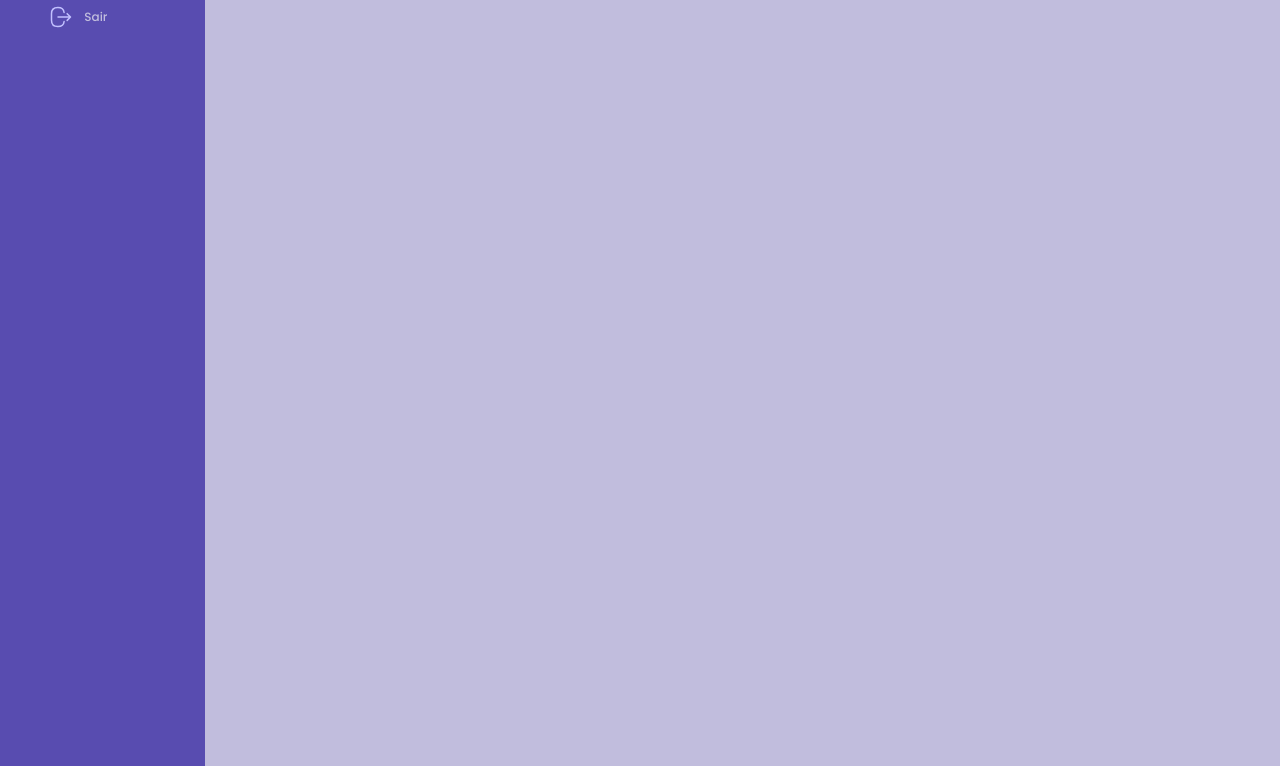
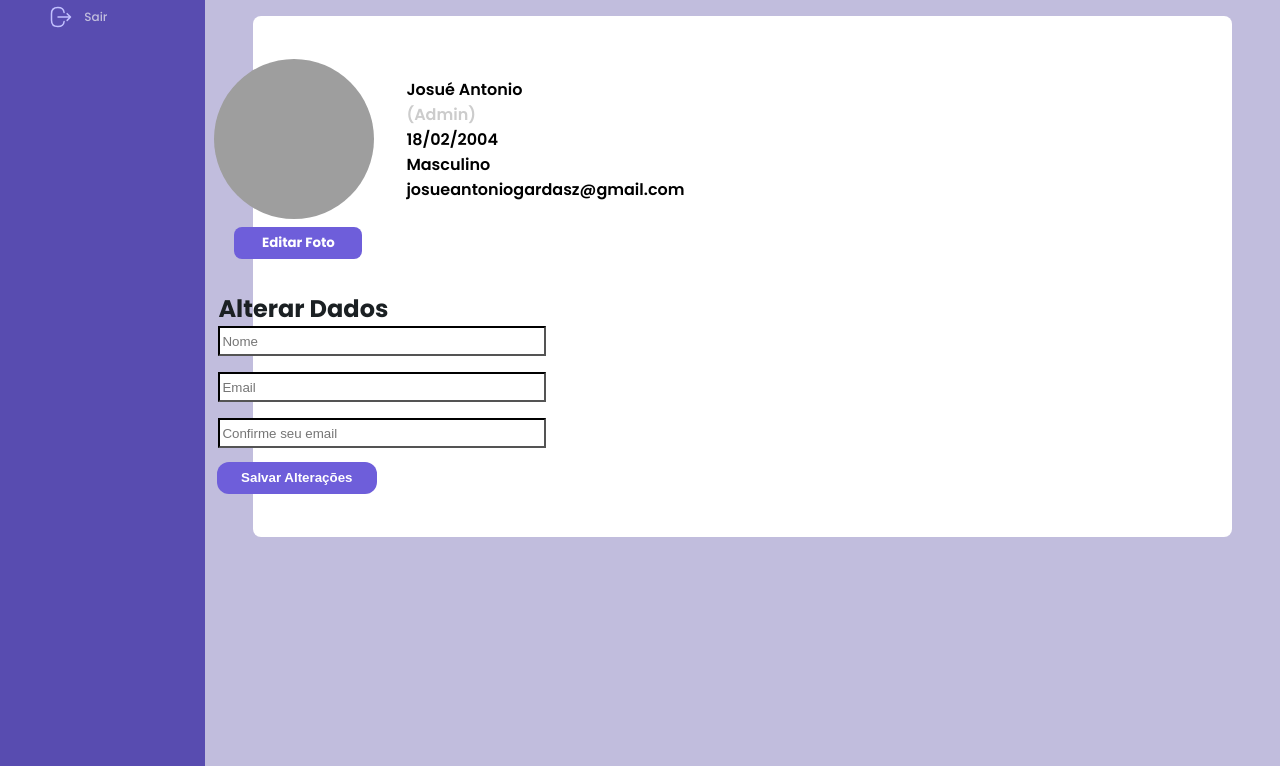
Before and after one commit to Critical-Ware-Team/Ice-Cream-System, a plain HTML site: page index.html in a window 1280 px wide. Shown: the part 389-1155 px from the top of the page. Drawn offline with Linux system fonts and the light colour scheme; grey boxes are pictures that could not be loaded.

Commit message:
Informações do Usuário adicionadas e alterar dados com placeholders adicionado

```diff
--- a/index.html
+++ b/index.html
@@ -5,8 +5,11 @@
     <meta http-equiv="X-UA-Compatible" content="IE=edge">
     <meta name="viewport" content="width=device-width, initial-scale=1.0">
     <link rel="stylesheet" href="style.css">
-    <link rel="shortcut icon" href="https://keroinovar.com.br/wp-content/uploads/2020/05/favicon-96x96-1.png" type="image/x-icon">
+    <link rel="preconnect" href="https://fonts.googleapis.com">
+    <link rel="preconnect" href="https://fonts.gstatic.com" crossorigin>
+    <link href="https://fonts.googleapis.com/css2?family=Poppins&display=swap" rel="stylesheet">
     <title>estrutura gestor</title>
+
 </head>
 <body>
     <header>
@@ -97,6 +100,35 @@
             <p>josueantoniogardasz@gmail.com</p>
             </div>
         </header>
+<h1 style="margin-left: 3rem; margin-top: 2rem; margin-bottom: -1rem;">Configurações</h1>
+<div class="container-dados-configuracoes">
+    <div class="dados-usuario">
+        <img src="https://source.unsplash.com/200x200/?portrait" alt="Foto de Usuário" class="alterar-imagem">
+        <div class="informacoes-usuario">
+            <p>Josué Antonio</p>
+            <p style="color: #CCCCCC;">(Admin)</p>
+            <p>18/02/2004</p>
+            <p>Masculino</p>
+            <p>josueantoniogardasz@gmail.com</p>
+        </div>
+    </div>
+    <button class="botao-editar-foto">Editar Foto</button>
+
+    <div class="configuracoes-alterar-dados">
+        <h2>Alterar Dados</h2>
+        <form>
+        <label for="nome"></label>
+        <input type="text" id="nome" name="nome" placeholder="Nome" required>
+        <br>
+        <label for="email"></label>
+        <input type="email" id="email" name="email" placeholder="Email" required>
+        <br>
+        <label for="confirmar-email"></label>
+        <input type="email" id="confirmar-email" name="confirmar-email" placeholder="Confirme seu email" required>
+        <br>
+        <button type="submit">Salvar Alterações</button>
+    </div>
+</div>
     </main>
     <footer>
         <p style="margin-left: 2rem;">&copySorvetes Flor d' Oeste 2023</p>
--- a/style.css
+++ b/style.css
@@ -1,4 +1,6 @@
 @import url('https://fonts.googleapis.com/css2?family=Poppins:ital,wght@0,100;0,200;0,300;0,400;0,500;0,600;0,700;0,800;0,900;1,100;1,200;1,300;1,400;1,500;1,600;1,700;1,800;1,900&display=swap');
+
+font-family: 'Poppins', sans-serif;
 
 html, body, header, footer, #body-row{
     width: 100vw;
@@ -124,3 +126,85 @@ nav button{
 #socials{
     margin-left: 70rem;
 }
+
+.container-dados-configuracoes{
+    display: flex;
+    flex-direction: column;
+    align-items: center;
+    background-color: white;
+    margin: 3rem;
+    border-radius: 8px;
+    padding: 4%;
+}
+
+.alterar-imagem{
+    max-width: 10rem;
+    max-height: 10rem;
+    border-radius: 50%;
+    overflow: hidden;
+    object-fit: cover;
+}
+
+.botao-editar-foto{
+    border-radius: 8px;
+    border: none;
+    background-color: #6E5EDA;
+    color: white;
+    font-family: 'Poppins', sans-serif;
+    width: 8rem;
+    height: 2rem;
+    margin-top: 11rem;
+    margin-left: -9rem;
+    font-weight: 700;
+}
+
+.container-dados-configuracoes img{
+    margin-left: -33rem;
+}
+
+.container-dados-configuracoes button{
+    margin-top: -0.5rem;
+    margin-left: -55.5rem;
+}
+
+.container-dados-configuracoes p{
+    margin-top: 0rem;
+    margin-left: 1rem;
+    color: black;
+    font-weight: 600;
+}
+
+.dados-usuario {
+    display: flex;
+    align-items: center;
+    margin-bottom: 1rem;
+}
+
+.informacoes-usuario {
+    margin-left: 1rem;
+}
+
+.configuracoes-alterar-dados{
+    align-items: center;
+    margin-top: 2rem;
+    margin-left: -45rem;
+}
+
+.configuracoes-alterar-dados input{
+    border-color: black;
+    width: 20rem;
+    margin-bottom: 1rem;
+    height: 1.5rem;
+}
+
+.configuracoes-alterar-dados button{
+    background-color: #6E5EDA;
+    color: white;
+    font-weight: 600;
+    border-radius: 12px;
+    margin-left: -0.1rem;
+    margin-top: -1rem;
+    width: 10rem;
+    height: 2rem;
+    border: none;
+}
```
